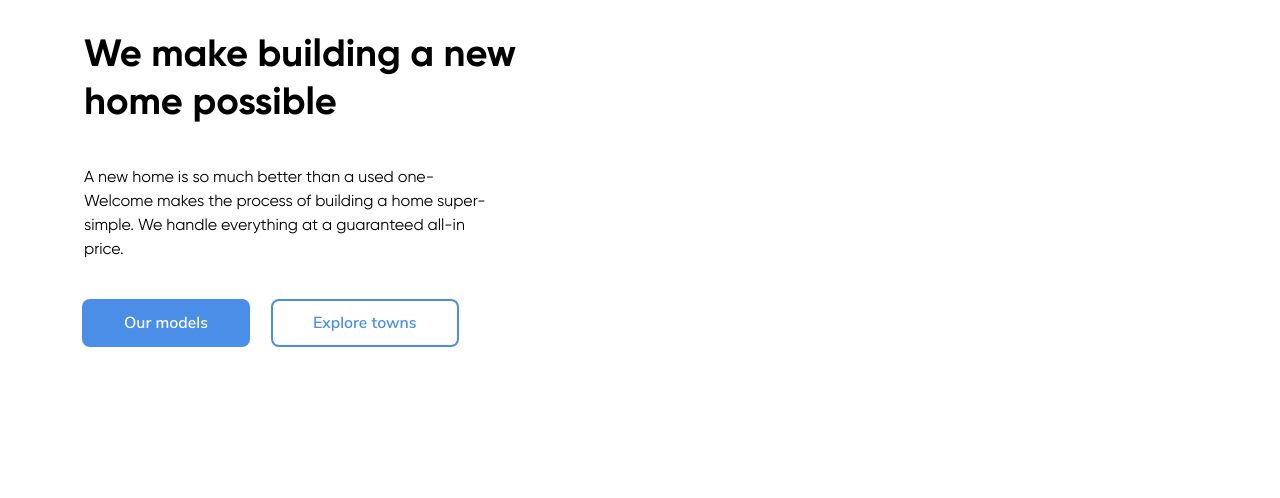
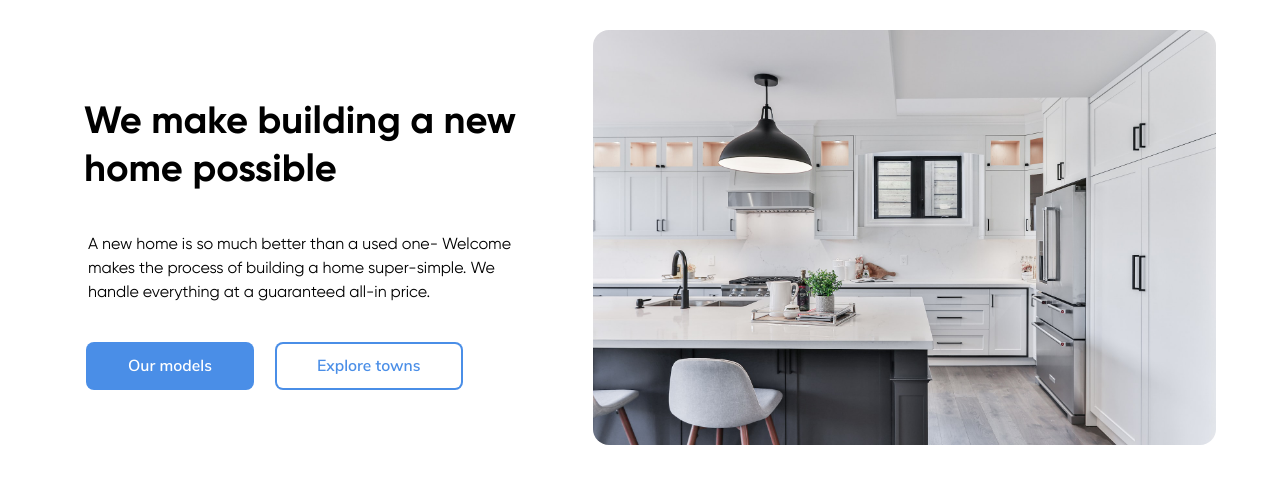
Before and after one commit to jwhubert91/tailwind-starter, a website built with webpack: page dist/index.html in a window 1280 px wide. Built offline with nearby package versions, Linux system fonts and the light colour scheme; what @hotwired/stimulus, @hotwired/stimulus-webpack-helpers would draw is missing.

Commit message:
add images

```diff
--- a/dist/index.html
+++ b/dist/index.html
@@ -9,17 +9,17 @@
 </head>
 <body>
   <div class="index-wrapper">
-    <div class="hero-wrapper flex items-center flex-nowrap flex-col p-0 lg:flex-row tablet:px-[30px] lg:px-[84px]">
+    <div class="hero-wrapper flex items-center flex-nowrap flex-col p-0 lg:flex-row tablet:px-[30px] lg:pl-[84px] lg:pr-[64px]">
       <div class="hero-box text-center p-[20px] md:px-0 lg:text-left lg:w-[45%] lg:pr-[50px] lg:pt-[30px] lg:pb-[40px]">
         <h1 class="font-bold text-header leading-tight pb-[10px] lg:pb-0">We make building a new home possible</h1>
-        <h2 class="pb-[20px] lg:py-[40px] lg:pr-[30px]">A new home is so much better than a used one- Welcome makes the process of building a home super-simple. We handle everything at a guaranteed all-in price.</h2>
-        <div class="max-md:flex max-md:flex-col max-md:items-center md:text-left md:whitespace-nowrap">
+        <h2 class="pb-[20px] lg:pl-1 lg:py-[40px] lg:pr-[30px]">A new home is so much better than a used one- Welcome makes the process of building a home super-simple. We handle everything at a guaranteed all-in price.</h2>
+        <div class="max-md:flex max-md:flex-col max-md:items-center md:text-left md:whitespace-nowrap lg:pl-1">
           <a class="btn btn-primary text-left max-md:px-[16px] max-md:w-2/3 max-md:mb-[12px]">Our models</a>
           <a class="btn btn-secondary text-left max-md:px-[16px] max-md:w-2/3 md:ml-[21px]">Explore towns</a>
         </div>
       </div>
       <div class="hero-box flex-1 pt-[30px] pb-[50px]">
-        <img src="" />
+        <img src="./images/welcome-slider-1.jpg" alt="slider-1" class="rounded-2xl" />
       </div>
     </div>
   </div>
```
Also changed, not shown: dist/images/welcome-slider-1.jpg (added), dist/images/welcome-slider-2.jpg (added), dist/images/welcome-slider-3.jpg (added), dist/images/welcome-slider-4.jpg (added), dist/images/welcome-slider-5.jpg (added), 2 other files.
